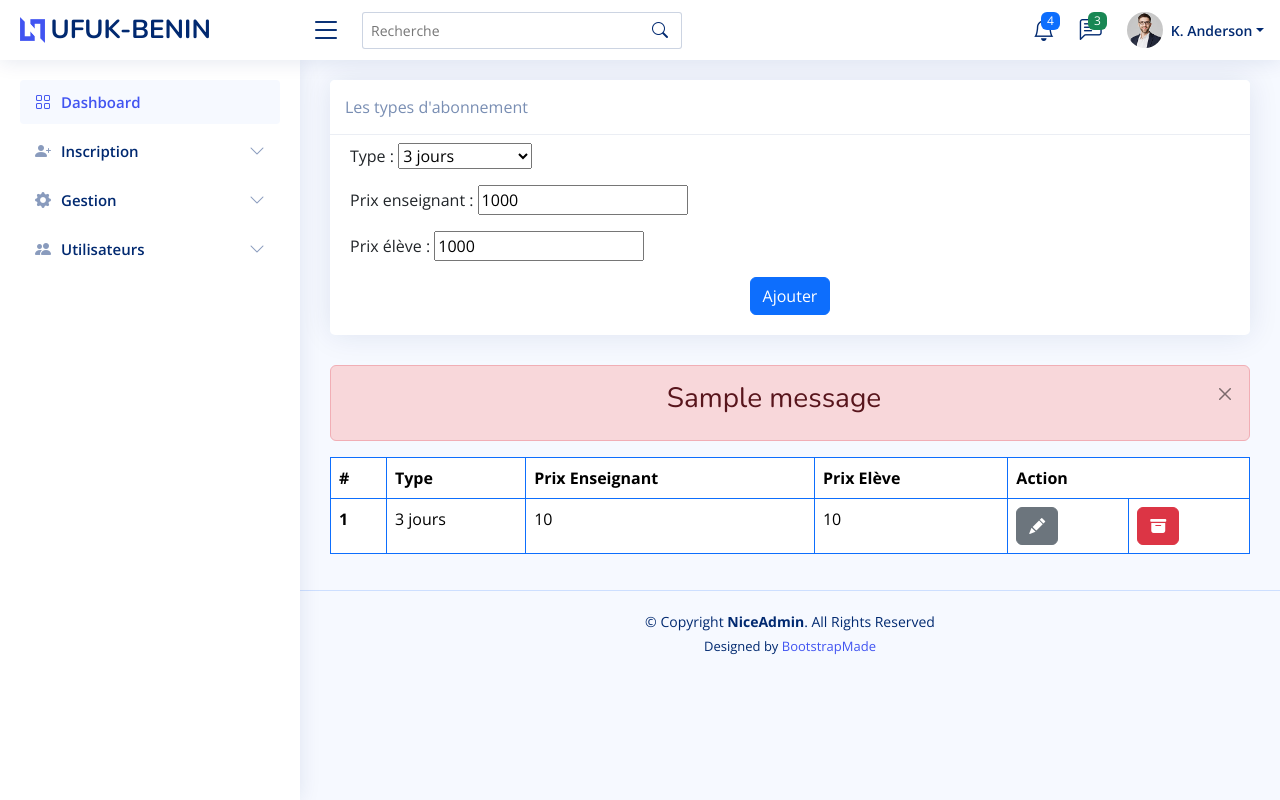
After one commit to GIT121991/Projet_Cantine, a Django app: page /abonnements/ in a window 1280 px wide. The commit adds this page. Run offline with Django 4.2, Linux system fonts and the light colour scheme; tables that the repository leaves empty hold one stand-in row (values such as "Sample post"); one stand-in notice (Sample message) is shown; some libraries are stand-ins or nearby versions.

Commit message:
gestions de types d'abonnements

```diff
--- a/App_Cantine/forms.py
+++ b/App_Cantine/forms.py
@@ -1,8 +1,8 @@
 from django import forms
+from .models import TypeAbonnes
 
-class ClassForm(forms.Form):
-    niveaux = [("P","Primaire"),("C","Collège"),("L","Lycée")]
-    niveau  = forms.choiceField(choices= niveaux)
-
-    classes = ['Maternelle','CI','CP','CE1','CE2','CM1','CM2','6eme','5eme','4eme','3eme','2nd','1ere','Tle']
-    classe = forms.choiceField(choices= classes)
+class TypeAbonnesForm(forms.ModelForm):
+    class Meta :
+        model = TypeAbonnes
+        fields = ['type', 'priceTeacher', 'priceStudent']
+        labels = {'type': 'Type', 'priceTeacher': 'Prix enseignant', 'priceStudent': 'Prix élève'}
--- a/App_Cantine/models.py
+++ b/App_Cantine/models.py
@@ -30,9 +30,21 @@ class CustomUser(models.Model):
     user_type_data = [(1, "Admin"), (2, "Gérand"), (3, "Agent"), (4, "Eleve"), (5, "Enseignant")]
     user_type = models.CharField(default=1, choices=user_type_data, max_length=1)
     classe = models.ForeignKey(Classes, on_delete=models.CASCADE, blank=True, null=True)
+    is_abonne = models.BooleanField(default=False)
     created_at = models.DateTimeField(auto_now_add=True)
     updated_at = models.DateTimeField(auto_now_add=True)
     objects = models.Manager()
 
     def __str__(self):
         return f"{self.lastname} {self.firstname}"
+
+
+class TypeAbonnes(models.Model):
+    types = [("3 jours", "3 jours"), ("Hebdomadaire", "Hebdomadaire"), ("Mensuel", "Mensuel"), ("Trimestriel", "Trimestriel")]
+    id = models.AutoField(primary_key=True)
+    type = models.CharField(default="B", choices=types, max_length=20, unique = True)
+    priceTeacher = models.IntegerField(default = 1000)
+    priceStudent = models.IntegerField(default = 1000)
+
+    def __str__(self):
+        return self.type
--- /dev/null
+++ b/App_Cantine/templates/abonnements.html
@@ -0,0 +1,102 @@
+{% extends "base.html" %}
+{% block main %}
+    <div class="card">
+        <div class="card-header">Les types d'abonnement </div>
+        <div class="card-body">
+          <!-- Default Tabs -->
+          <div class="tab-content pt-2" id="myTabContent">
+            <div class="tab-pane fade active show" id="profile" role="tabpanel" aria-labelledby="profile-tab">
+              <form method="POST" action="{% url 'app_cantine:abonnements' %}">
+                {% csrf_token %}
+                {{ form.as_p }}
+                <div class="text-center">
+                  <button type="submit" class="btn btn-primary">Ajouter</button>
+                </div>
+              </form><!-- End Horizontal Form -->
+            </div>
+          </div><!-- End Default Tabs -->
+
+    </div>
+    </div>
+    {% if messages %}
+    <div class="alert alert-danger alert-dismissible fade show" role="alert">
+            {% for message in messages %}
+            <h3 class="text-center">{{ message }}</h3>
+            {% endfor %}
+        <button type="button" class="btn-close" data-bs-dismiss="alert" aria-label="Close"></button>
+    </div>
+    {% endif %}
+
+    <div>
+    <table class="table table-bordered border-primary">
+        <thead>
+          <tr>
+            <th scope="col">#</th>
+            <th scope="col">Type</th>
+            <th scope="col">Prix Enseignant</th>
+            <th scope="col">Prix Elève</th>
+            <th scope="col" colspan="2">Action</th>
+          </tr>
+        </thead>
+        <tbody>
+        {% for abonnement in abonnements %}
+          <tr>
+            <th scope="row">{{forloop.counter}}</th>
+            <td>{{abonnement.type}}</td>
+            <td>{{abonnement.priceTeacher}}</td>
+            <td>{{abonnement.priceStudent}}</td>
+            <td>
+              <a href="{% url 'app_cantine:editAbonnement' abonnement.id%}" class="btn btn-secondary">
+                <i class="bi bi-pencil-fill" ></i>
+              </a>
+            </td>
+            <td>
+                <button type="button" id="btn-delete" class="btn btn-danger" data-bs-toggle="modal"
+                        data-bs-target="#verticalycentered" data-abonnement-id="{{ abonnement.id }}">
+                  <i class="bi bi-archive-fill" ></i>
+                </button>
+            </td>
+          </tr>
+        {% endfor %}
+        </tbody>
+      </table>
+  </div>
+
+    <!--modale de suppression -->
+
+      <div class="modal fade" id="verticalycentered" tabindex="-1" aria-hidden="true" style="display: none;">
+        <div class="modal-dialog modal-dialog-centered">
+          <div class="modal-content">
+              <form action="{% url 'app_cantine:removeAbonnement' %}" method="POST">
+                  {% csrf_token %}
+                <div class="modal-header">
+                  <h5 class="modal-title">Suppression d'abonnement</h5>
+                  <button type="button" class="btn-close" data-bs-dismiss="modal" aria-label="Close"></button>
+                </div>
+                <div class="modal-body">
+                    <input type="hidden" name="abonnement_id" id="abonnement_id">
+                    <label> <strong>Etres vous sûr de vouloir supprimer cet abonnenemnt ?</strong></label>
+                </div>
+                <div class="modal-footer">
+                  <button type="button" class="btn btn-secondary" data-bs-dismiss="modal">Annuler</button>
+                  <button type="submit" class="btn btn-danger">Supprimer</button>
+                </div>
+              </form>
+          </div>
+        </div>
+      </div>
+      <!-- End Vertically centered Modal -->
+
+
+<script src="https://code.jquery.com/jquery-3.6.0.min.js"></script>
+
+<script src="https://code.jquery.com/jquery-3.6.0.min.js"></script>
+
+<script>
+  $(document).on('click', '#btn-delete', function (){
+        let abonnement_id = $(this).data('abonnement-id');
+        $('#abonnement_id').val(abonnement_id)
+    });
+</script>
+
+{% endblock %}
--- a/App_Cantine/templates/base.html
+++ b/App_Cantine/templates/base.html
@@ -306,17 +306,17 @@
         </a>
         <ul id="forms-nav" class="nav-content collapse " data-bs-parent="#sidebar-nav">
           <li>
-            <a href="forms-elements.html">
+            <a href="{% url 'app_cantine:abonnement' %}">
               <i class="bi bi-circle"></i><span>Abonnement</span>
             </a>
           </li>
           <li>
-            <a href="forms-layouts.html">
+            <a href="{% url 'app_cantine:abonnes' %}">
               <i class="bi bi-circle"></i><span>Abonnés</span>
             </a>
           </li>
           <li>
-            <a href="forms-editors.html">
+            <a href="{% url 'app_cantine:abonnements' %}">
               <i class="bi bi-circle"></i><span>Type Abonnement</span>
             </a>
           </li>
--- a/App_Cantine/urls.py
+++ b/App_Cantine/urls.py
@@ -8,4 +8,9 @@ urlpatterns = [
     path('classes', views.classes, name='classes'),
     path('niveaux', views.createNiveau, name='niveaux'),
     path('supprimer-classe>/', views.removeClasse, name='removeClasse'),
+    path('abonnements/', views.abonnements, name='abonnements'),
+    path('supprimer-abonnement/', views.removeAbonnement, name='removeAbonnement'),
+    path('modifier-abonnement/<int:abonnement_id>', views.editAbonnement, name='editAbonnement'),
+    path('abonnement/', views.abonnement, name='abonnement'),
+    path('abonnes/', views.abonnes, name='abonnes'),
 ]
--- a/App_Cantine/views.py
+++ b/App_Cantine/views.py
@@ -1,6 +1,7 @@
 from django.http import HttpResponse
 from django.shortcuts import render, redirect
-from .models import Classes, Niveau
+from .models import Classes, Niveau, TypeAbonnes, CustomUser
+from .forms import TypeAbonnesForm
 from django.contrib import messages
 
 # Create your views here.
@@ -51,3 +52,52 @@ def createNiveau(request):
         niveau = Niveau.objects.create(name=section)
         niveau.save()
     return redirect("app_cantine:classes")
+
+def abonnements(req):
+    if req.method == "POST":
+        form = TypeAbonnesForm(req.POST)
+        if form.is_valid():
+            try:
+                form.save()
+                messages.success(req, "Ajout de type d'abonnement avec succès")
+            except:
+                messages.error(req, "Cet abonnement existe déjà")
+            return redirect("app_cantine:abonnements")
+    else:
+        form = TypeAbonnesForm()
+        return render(req, 'abonnements.html', { 'form': form , 'abonnements': TypeAbonnes.objects.all()} )
+
+
+def removeAbonnement(req):
+    if req.POST.get('abonnement_id'):
+        try:
+            abonnement = TypeAbonnes.objects.get(pk=req.POST.get('abonnement_id'))
+            abonnement.delete()
+            messages.success(req, f"L'abonnement {abonnement.type} a été supprimé avec succès")
+        except Exception as e:
+            messages.error(req, f"Désoler nous avons rencontré une erreur {e}.")
+    return redirect("app_cantine:abonnements")
+
+
+def editAbonnement(req, abonnement_id):
+    abonnement = TypeAbonnes.objects.get(pk = abonnement_id)
+    abonne = abonnement
+    abonnement.delete()
+    if req.method == 'POST':
+        form = TypeAbonnesForm(req.POST, instance=abonne)
+        if form.is_valid():
+            form.save()
+            return redirect("app_cantine:abonnements")
+    else:
+        form = TypeAbonnesForm(instance=abonne)
+    return render(req, 'abonnements.html', { 'form': form , 'abonnements': TypeAbonnes.objects.all()} )
+
+
+def abonnement(req):
+
+    return render(req, 'abonnement.html', {"abonnements": CustomUser.objects.all().filter(is_abonne = False)})
+
+
+def abonnes(req):
+
+    return render(req, 'abonnes.html', {"abonnes": CustomUser.objects.all().filter(is_abonne = True)})
```
Also changed, not shown: App_Cantine/templates/abonnement.html (added, +18 -0 lines), App_Cantine/templates/abonnes.html (added, +16 -0 lines), App_Cantine/migrations/0001_initial.py, App_Cantine/migrations/0002_alter_classes_classe_name.py (deleted), App_Cantine/migrations/0002_alter_typeabonnes_type.py (added), App_Cantine/migrations/0003_remove_typeabonnes_price_typeabonnes_pricestudent_and_more.py (added), App_Cantine/migrations/0004_alter_typeabonnes_type.py (added), App_Cantine/migrations/0005_customuser_is_abonne.py (added).
